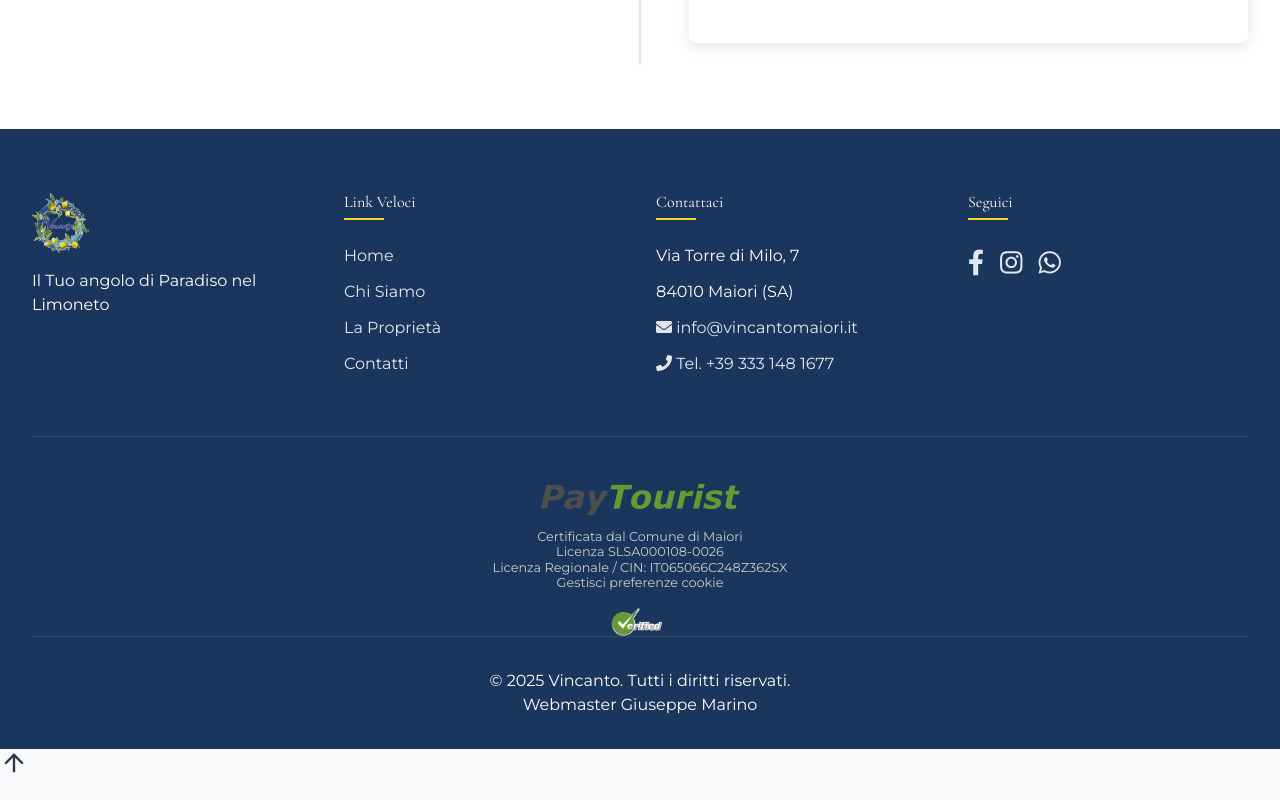
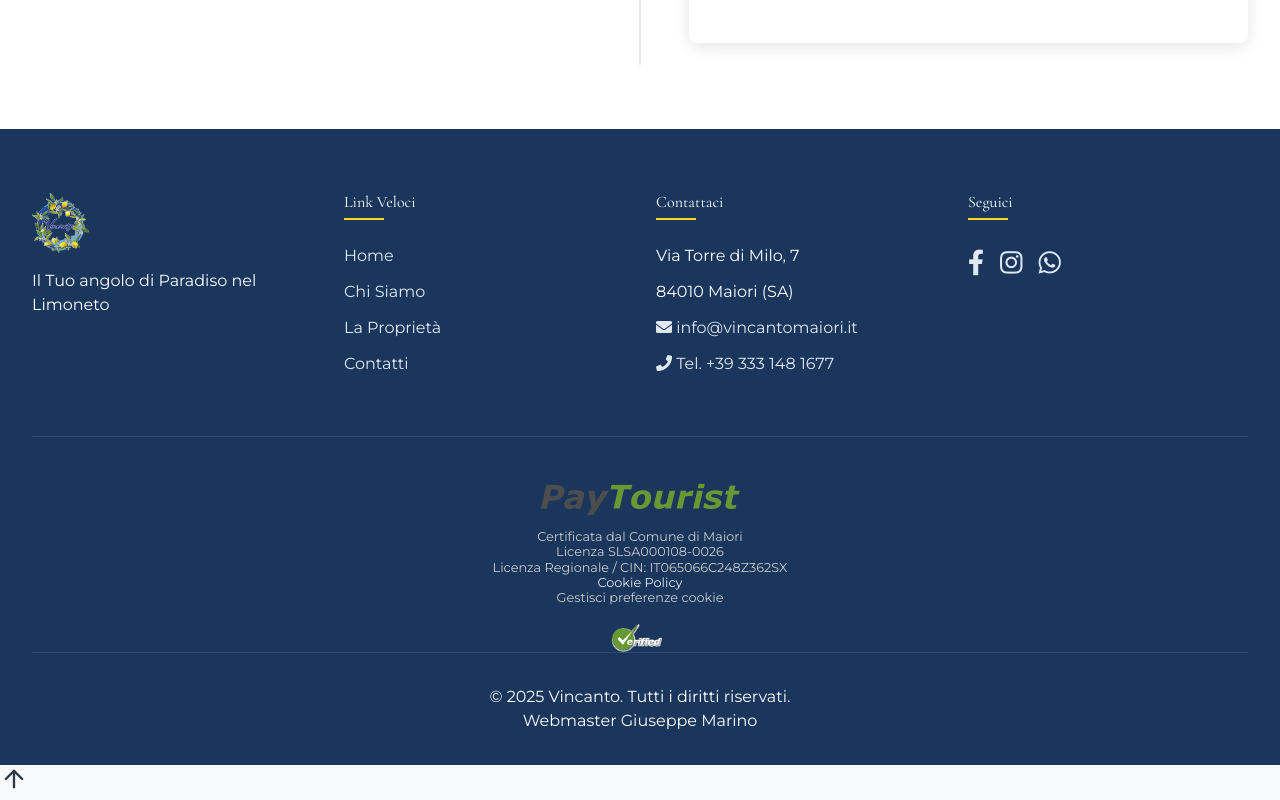
Before and after one commit to befree1986/vincanto, a React (Vite) app: page / in a window 1280 px wide. Shown: the part 9818-10618 px from the top of the page. Built offline with nearby package versions, Linux system fonts and the light colour scheme; grey boxes are pictures that could not be loaded.

Commit message:
link cookie footer

```diff
--- a/src/components/Footer.tsx
+++ b/src/components/Footer.tsx
@@ -66,11 +66,16 @@ const Footer: React.FC = () => {
             <p>{t('Licenza SLSA000108-0026')}</p>
             <p>{t('Licenza Regionale / CIN: IT065066C248Z362SX')}</p>
             <p>
+              <a href="/cookie-policy" className="footer-link">
+              {t('Cookie Policy')}
+              </a>
+            </p>
+            <p>
               <button
                 type="button"
                 onClick={() => setShowPreferences(true)}
-                className="footer-link" // Stile tipo link
-              >
+                className="footer-link"
+                >
                 {t('Gestisci preferenze cookie')}
               </button>
             </p>
```
